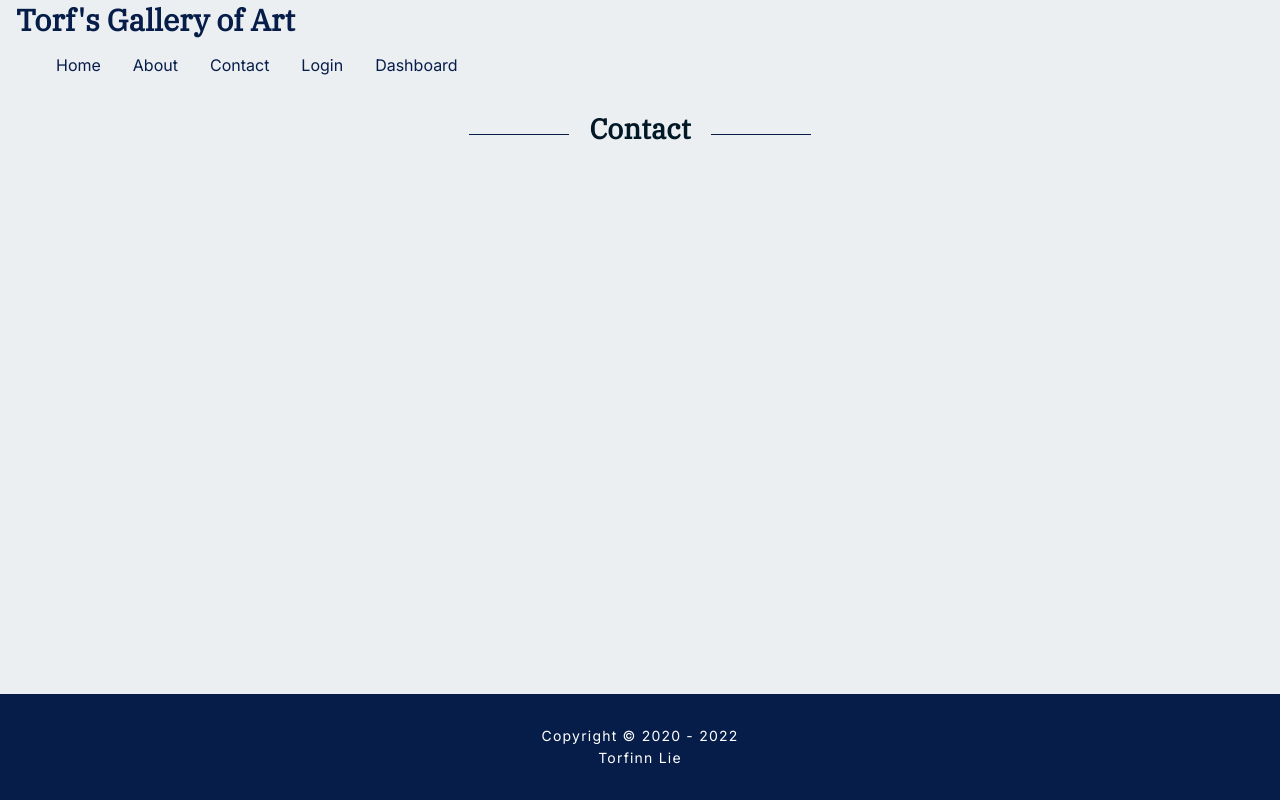
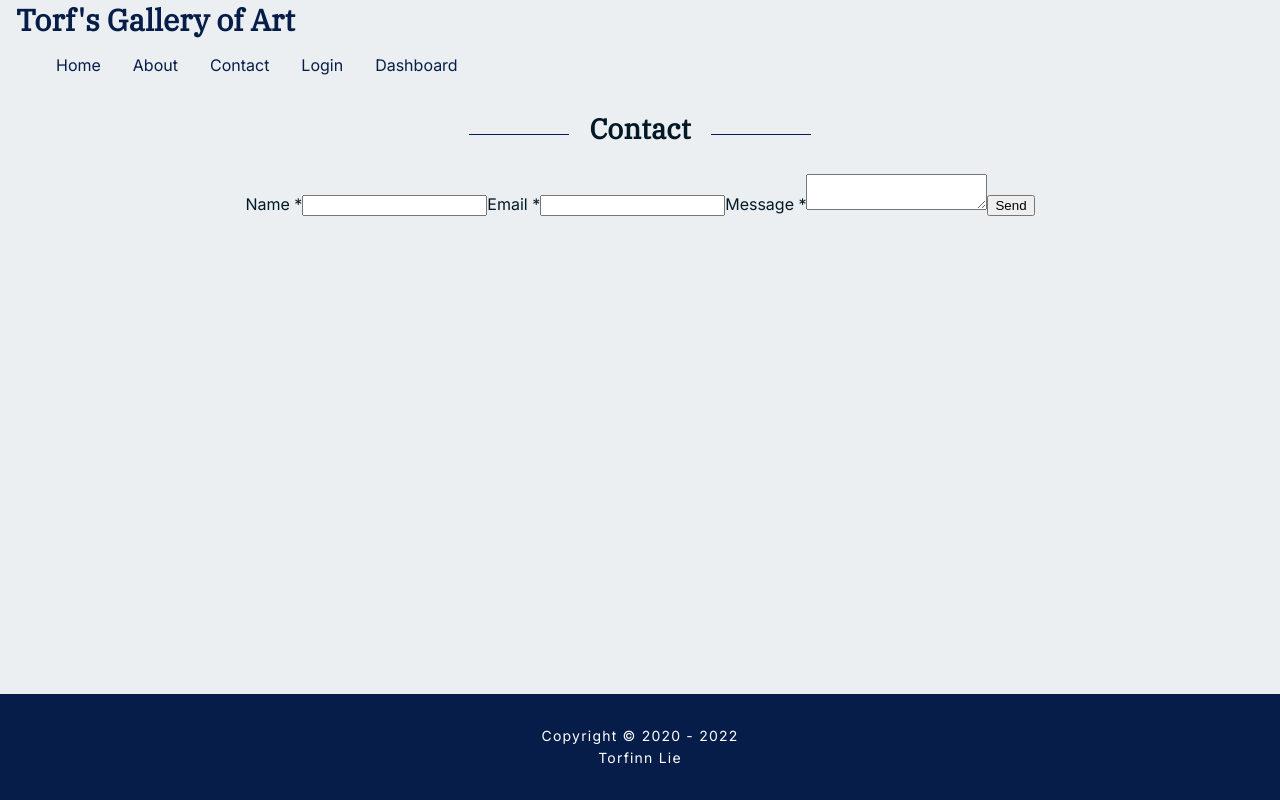
Before and after one commit to lunadragon06/torfs-art-gallery, a React (Create React App) app: page /contact in a window 1280 px wide. Built offline with nearby package versions, Linux system fonts and the light colour scheme.

Commit message:
Update Contact.js

```diff
--- a/src/components/pages/Contact.js
+++ b/src/components/pages/Contact.js
@@ -4,6 +4,21 @@ export default function Contact() {
 	return (
 		<>
 			<Heading content="Contact" />
+			<form>
+			    <label className="label" htmlFor="fname">
+					Name <span className="reqdot">*</span>
+				</label>
+                    <input className="input" type="text" name="fname" required />
+			    <label className="label" htmlFor="email">
+					Email <span className="reqdot">*</span>
+				</label>
+                    <input className="input" type="email" name="email" required />
+			    <label htmlFor="message">
+					Message <span className="reqdot">*</span>
+				</label>
+			        <textarea id="msg" name="msg"></textarea>
+                <button className="sendbtn" type="submit">Send</button>
+            </form>
 		</>
 	);
 }
```
